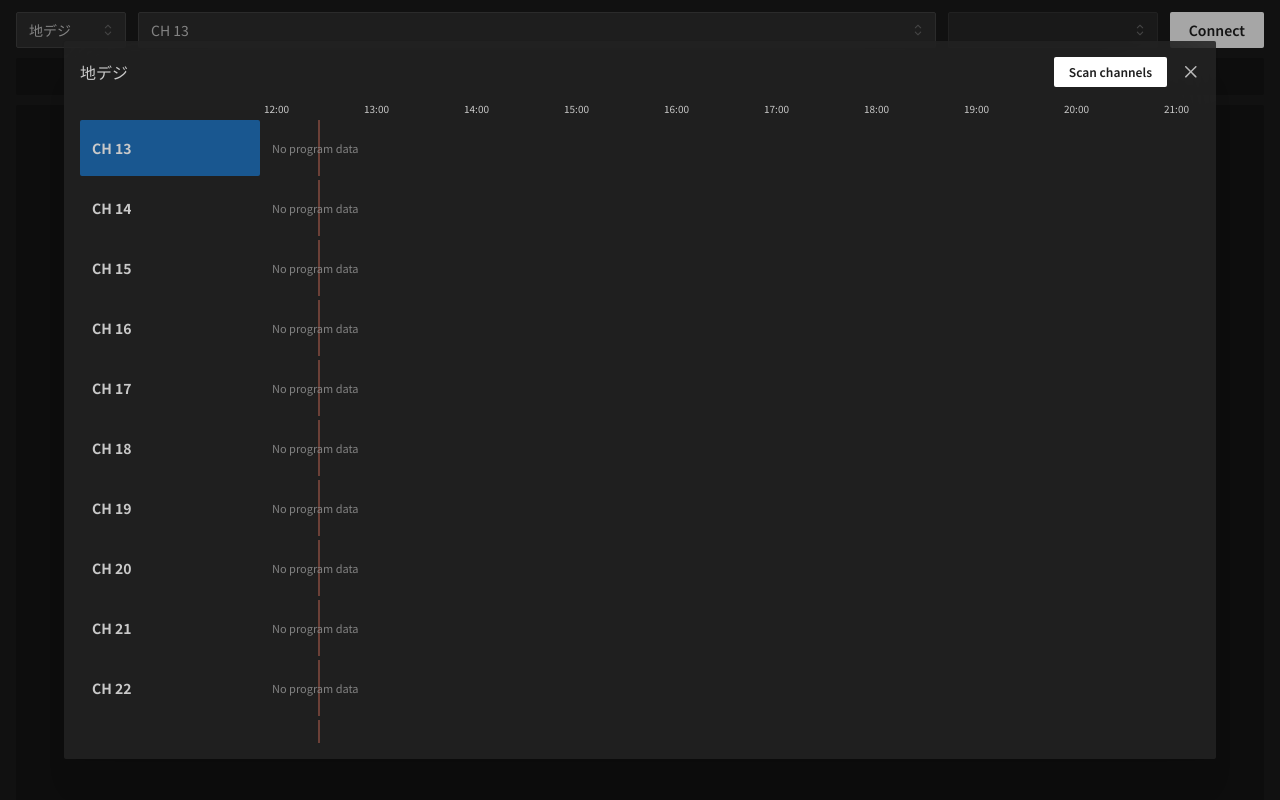
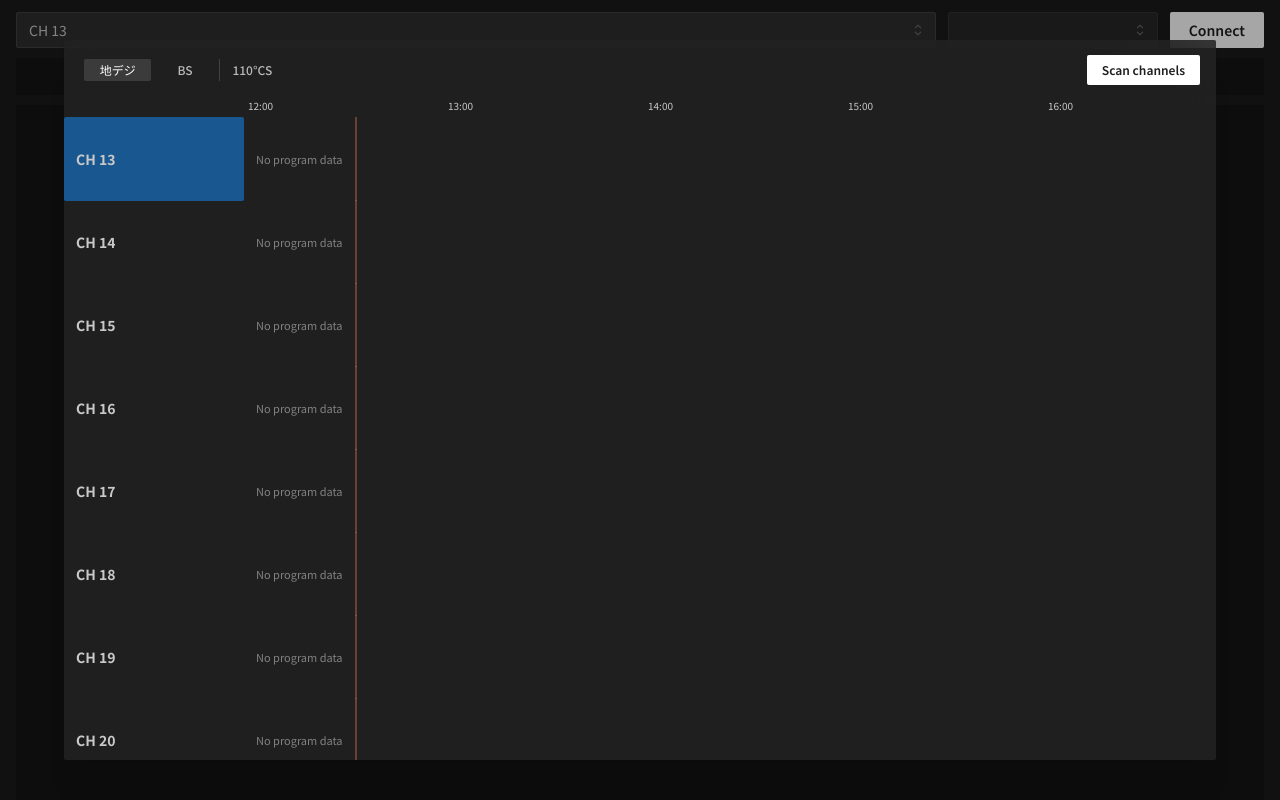
Before and after one commit to e04/px4-web, a React (Vite) app: page / in a window 1280 px wide. Both pictures are taken after a click on the button "Physical channel". Shown: the top 800 px of the page. Built offline with nearby package versions, Linux system fonts and the light colour scheme.

Commit message:
Move band switching into the channel guide
The guide now carries the 地デジ/BS/CS switch; browsing a band only changes
the list, and Scan targets the band on screen. Wider, taller rows with no
modal padding, and only the list scrolls.

```diff
--- a/src/app/App.tsx
+++ b/src/app/App.tsx
@@ -60,7 +60,6 @@ export default function App() {
         )}
         <TunerBar
           band={session.band}
-          onBand={session.changeBand}
           channel={session.channel}
           channelOptions={session.channelOptions}
           now={session.epgNow}
@@ -74,7 +73,7 @@ export default function App() {
           onChannel={(value) => void session.changeChannel(value)}
           onService={(value) => void session.changeService(value)}
           onConnect={() => void session.connect()}
-          onScan={() => void session.runScan()}
+          onScan={(band) => void session.runScan(band)}
         />
         <ScanModal
           scanning={session.scanning}
--- a/src/app/components/ChannelGuide.tsx
+++ b/src/app/components/ChannelGuide.tsx
@@ -1,31 +1,46 @@
-import { useEffect, useMemo, useRef } from 'react';
-import { Box, Button, Group, Modal, Stack, Text, UnstyledButton } from '@mantine/core';
+import { useEffect, useMemo, useRef, useState } from 'react';
+import { Box, Button, Modal, SegmentedControl, Stack, Text, UnstyledButton } from '@mantine/core';
+import type { Broadcast } from '../../channels';
 import { timelineEvents } from '../../epg';
 import type { ChannelOption } from '../hooks/useReceiverSession';
-import { TIMELINE_WIDTH, TimelineHours, TimelineTrack, timelineStart } from './ProgramTimeline';
+import { TimelineHours, TimelineTrack, timelineStart } from './ProgramTimeline';
 
 const STATION_WIDTH = 180;
-const ROW_HEIGHT = 56;
+const ROW_HEIGHT = 84;
 const ROW_GAP = 4;
+// Rows touch and overlap by the 1px program border so it is not drawn twice.
+const ROW_OVERLAP = -1;
 const HOURS_HEIGHT = 13;
+const HOUR_WIDTH = 200;
+// Only programs near the viewport are rendered; the window moves in these steps
+// so scrolling re-renders rarely.
+const CULL_STEP = 512;
+
+const NO_EVENTS: ReturnType<typeof timelineEvents> = [];
+
+const BANDS: { value: Broadcast; label: string }[] = [
+  { value: 'T', label: '地デジ' },
+  { value: 'BS', label: 'BS' },
+  { value: 'CS', label: '110°CS' },
+];
 
 interface ChannelGuideProps {
   opened: boolean;
   onClose: () => void;
-  bandLabel: string;
+  band: Broadcast;
   channel: string;
   channelOptions: ChannelOption[];
   now: number;
   busy: boolean;
   scanning: boolean;
   onChannel: (value: string) => void;
-  onScan: () => void;
+  onScan: (band: Broadcast) => void;
 }
 
 export function ChannelGuide({
   opened,
   onClose,
-  bandLabel,
+  band,
   channel,
   channelOptions,
   now,
@@ -34,16 +49,27 @@ export function ChannelGuide({
   onChannel,
   onScan,
 }: ChannelGuideProps) {
+  // Browsing another band only changes the list; tuning waits for a station click.
+  const [viewBand, setViewBand] = useState(band);
+  useEffect(() => {
+    if (opened) setViewBand(band);
+  }, [opened, band]);
   const firstHour = timelineStart(now);
   const rows = useMemo(
     () =>
-      channelOptions.map((option) => ({
+      channelOptions
+        .filter((option) => option.band === viewBand)
+        .map((option) => ({
           option,
-        events: timelineEvents(option.schedule, now, firstHour),
+          events: timelineEvents(option.schedule, now, firstHour, HOUR_WIDTH),
         })),
-    [channelOptions, now, firstHour],
+    [channelOptions, viewBand, now, firstHour],
   );
   const selectedRef = useRef<HTMLButtonElement>(null);
+  const [cullX, setCullX] = useState(0);
+  const [cullY, setCullY] = useState(0);
+  const rangeX = [(cullX - 1) * CULL_STEP, (cullX + 2) * CULL_STEP + window.innerWidth] as const;
+  const rangeY = [(cullY - 1) * CULL_STEP, (cullY + 2) * CULL_STEP + window.innerHeight];
 
   useEffect(() => {
     if (opened)
@@ -60,48 +86,56 @@ export function ChannelGuide({
       opened={opened}
       onClose={onClose}
       size="min(1400px, calc(100vw - 32px))"
+      padding={0}
       centered
-      classNames={{ content: 'channel-guide', header: 'channel-guide-header' }}
+      classNames={{
+        content: 'channel-guide',
+        header: 'channel-guide-header',
+        body: 'channel-guide-body',
+      }}
     >
       <Modal.Overlay backgroundOpacity={0.35} />
       <Modal.Content>
         <Modal.Header>
-          <Modal.Title fw={700}>{bandLabel}</Modal.Title>
-          <Group gap="xs">
+          <SegmentedControl
+            aria-label="Broadcast"
+            size="xs"
+            fullWidth
+            w={210}
+            ml={16}
+            data={BANDS}
+            value={viewBand}
+            onChange={(value) => setViewBand(value as Broadcast)}
+          />
           <Button
+            mr={16}
             size="xs"
             color="dark"
             variant="white"
             disabled={busy || scanning}
             onClick={() => {
               onClose();
-                onScan();
+              onScan(viewBand);
             }}
           >
             Scan channels
           </Button>
-            <Modal.CloseButton />
-          </Group>
         </Modal.Header>
         <Modal.Body>
           <Box
             className="program-schedule"
-            mah="calc(100dvh - 160px)"
-            style={{ overflowY: 'auto' }}
+            style={{ flex: 1, minHeight: 0, overflowY: 'auto' }}
             aria-label="Channel guide"
+            onScroll={(event) => setCullY(Math.floor(event.currentTarget.scrollTop / CULL_STEP))}
           >
             <Box style={{ display: 'flex' }}>
-              <Stack
-                gap={ROW_GAP}
-                w={STATION_WIDTH}
-                pt={HOURS_HEIGHT + ROW_GAP}
-                style={{ flex: 'none' }}
-              >
-                {rows.map(({ option }) => {
+              <Stack gap={0} w={STATION_WIDTH} pt={HOURS_HEIGHT + ROW_GAP} style={{ flex: 'none' }}>
+                {rows.map(({ option }, index) => {
                   const selected = option.value === channel;
                   return (
                     <UnstyledButton
                       key={option.value}
+                      mt={index ? ROW_OVERLAP : 0}
                       ref={selected ? selectedRef : undefined}
                       className="channel-guide-station"
                       data-selected={selected || undefined}
@@ -127,24 +161,33 @@ export function ChannelGuide({
                 className="program-schedule"
                 ml={ROW_GAP}
                 style={{ flex: 1, minWidth: 0, overflowX: 'auto' }}
+                onScroll={(event) =>
+                  setCullX(Math.floor(event.currentTarget.scrollLeft / CULL_STEP))
+                }
               >
-                <Stack gap={ROW_GAP} w={TIMELINE_WIDTH}>
-                  <Box h={HOURS_HEIGHT}>
-                    <TimelineHours firstHour={firstHour} />
+                <Stack gap={0} w={24 * HOUR_WIDTH}>
+                  <Box h={HOURS_HEIGHT} mb={ROW_GAP}>
+                    <TimelineHours firstHour={firstHour} hourWidth={HOUR_WIDTH} />
                   </Box>
-                  {rows.map(({ option, events }) => (
+                  {rows.map(({ option, events }, index) => {
+                    const top = HOURS_HEIGHT + ROW_GAP + index * (ROW_HEIGHT + ROW_OVERLAP);
+                    const shown = top + ROW_HEIGHT > rangeY[0] && top < rangeY[1];
+                    return (
                       <Box
                         key={option.value}
+                        mt={index ? ROW_OVERLAP : 0}
                         pos="relative"
                         style={{ cursor: busy ? undefined : 'pointer' }}
                         onClick={() => !busy && select(option.value)}
                       >
                         <TimelineTrack
-                        events={events}
+                          events={shown ? events : NO_EVENTS}
+                          range={rangeX}
                           firstHour={firstHour}
                           now={now}
                           height={ROW_HEIGHT}
-                        descriptionLines={2}
+                          hourWidth={HOUR_WIDTH}
+                          descriptionLines={4}
                         />
                         {events.length === 0 && (
                           <Text
@@ -159,7 +202,8 @@ export function ChannelGuide({
                           </Text>
                         )}
                       </Box>
-                  ))}
+                    );
+                  })}
                 </Stack>
               </Box>
             </Box>
--- a/src/app/components/ProgramTimeline.tsx
+++ b/src/app/components/ProgramTimeline.tsx
@@ -1,10 +1,12 @@
-import { memo } from 'react';
+import { memo, useState } from 'react';
+import type { ProgramEvent } from '../../transport/program-info';
 import { Box, Stack, Text, Tooltip } from '@mantine/core';
 import type { timelineEvents } from '../../epg';
 import { schedule } from '../format';
 
-/** Timeline scale: 100 px per hour over 24 hours. */
-export const TIMELINE_WIDTH = 2400;
+/** Default timeline scale: 100 px per hour over 24 hours. */
+export const HOUR_WIDTH = 100;
+export const TIMELINE_WIDTH = 24 * HOUR_WIDTH;
 
 const timelineClock = new Intl.DateTimeFormat('ja-JP', {
   timeZone: 'Asia/Tokyo',
@@ -16,7 +18,13 @@ export function timelineStart(now: number) {
   return Math.floor(now / 3600000) * 3600000;
 }
 
-export function TimelineHours({ firstHour }: { firstHour: number }) {
+export function TimelineHours({
+  firstHour,
+  hourWidth = HOUR_WIDTH,
+}: {
+  firstHour: number;
+  hourWidth?: number;
+}) {
   return (
     <Box pos="relative" h={12} mb={1} style={{ overflow: 'hidden' }}>
       {Array.from({ length: 24 }, (_, index) => firstHour + index * 3600000).map((hour) => (
@@ -25,7 +33,7 @@ export function TimelineHours({ firstHour }: { firstHour: number }) {
           pos="absolute"
           size="10px"
           lh="12px"
-          style={{ left: (hour - firstHour) / 36000, whiteSpace: 'nowrap' }}
+          style={{ left: ((hour - firstHour) / 3600000) * hourWidth, whiteSpace: 'nowrap' }}
         >
           {timelineClock.format(hour)}
         </Text>
@@ -39,7 +47,10 @@ interface TimelineTrackProps {
   firstHour: number;
   now: number;
   height: number;
+  hourWidth?: number;
   descriptionLines?: number;
+  /** Horizontal pixel range to render; programs outside it are skipped. */
+  range?: readonly [number, number];
 }
 
 export const TimelineTrack = memo(function TimelineTrack({
@@ -47,10 +58,37 @@ export const TimelineTrack = memo(function TimelineTrack({
   firstHour,
   now,
   height,
+  hourWidth = HOUR_WIDTH,
   descriptionLines = 6,
+  range,
 }: TimelineTrackProps) {
+  // One tooltip per track, mounted only while a program is hovered or focused:
+  // a Tooltip per program costs hundreds of ms when a full guide mounts.
+  const [active, setActive] = useState<{ target: HTMLElement; event: ProgramEvent } | null>(null);
+  const hide = () => setActive(null);
   return (
     <Box pos="relative" h={height}>
+      {active && (
+        <Tooltip
+          opened
+          target={active.target}
+          multiline
+          w={300}
+          label={
+            <Stack gap={2}>
+              <Text size="xs" fw={700}>
+                {active.event.title || '—'}
+              </Text>
+              <Text size="xs">{schedule(active.event)}</Text>
+              {active.event.description && (
+                <Text size="xs" style={{ whiteSpace: 'pre-wrap' }}>
+                  {active.event.description}
+                </Text>
+              )}
+            </Stack>
+          }
+        />
+      )}
       {events.length > 0 && events[0]!.left > 0.5 && (
         <Box
           pos="absolute"
@@ -66,69 +104,47 @@ export const TimelineTrack = memo(function TimelineTrack({
           }}
         />
       )}
-      {events.map(({ event, left, width }, index) => (
-        <Tooltip
-          key={`${event.id}:${event.start}`}
-          multiline
-          w={300}
-          label={
-            <Stack gap={2}>
-              <Text size="xs" fw={700}>
-                {event.title || '—'}
-              </Text>
-              <Text size="xs">{schedule(event)}</Text>
-              {event.description && (
-                <Text size="xs" style={{ whiteSpace: 'pre-wrap' }}>
-                  {event.description}
-                </Text>
-              )}
-            </Stack>
-          }
-        >
-          <Box
-            pos="absolute"
-            top={0}
-            h="100%"
-            p={2}
+      {/* Plain elements: a guide renders hundreds of these at once. */}
+      {events.map(({ event, left, width }, index) =>
+        range && (left + width < range[0] || left > range[1]) ? null : (
+          <div
+            key={`${event.id}:${event.start}`}
+            className="timeline-event"
             tabIndex={0}
+            onMouseEnter={(e) => setActive({ target: e.currentTarget, event })}
+            onFocus={(e) => setActive({ target: e.currentTarget, event })}
+            onMouseLeave={hide}
+            onBlur={hide}
             style={{
               left,
               width,
-              overflow: 'hidden',
-              border: '1px solid var(--mantine-color-dark-4)',
               borderLeft:
                 (index === 0 && left > 0.5) ||
                 (index > 0 &&
                   Math.abs(left - (events[index - 1]!.left + events[index - 1]!.width)) < 0.5)
                   ? 'none'
                   : undefined,
-              fontSize: 11,
             }}
           >
-            <Text size="11px" lh={1.2} lineClamp={2} style={{ overflowWrap: 'anywhere' }}>
-              {event.title || '—'}
-            </Text>
+            <div className="timeline-event-title">{event.title || '—'}</div>
             {event.description && descriptionLines > 0 && (
-              <Text
-                size="10px"
-                c="gray.5"
-                lh={1.2}
-                lineClamp={descriptionLines}
-                style={{ whiteSpace: 'pre-wrap', overflowWrap: 'anywhere' }}
+              <div
+                className="timeline-event-description"
+                style={{ WebkitLineClamp: descriptionLines }}
               >
                 {event.description}
-              </Text>
+              </div>
             )}
-          </Box>
-        </Tooltip>
-      ))}
+          </div>
+        ),
+      )}
       <Box
         pos="absolute"
         top={0}
         h="100%"
         w={2}
         style={{
-          left: (now - firstHour) / 36000,
+          left: ((now - firstHour) / 3600000) * hourWidth,
           background: 'rgba(185, 99, 80, 0.5)',
           pointerEvents: 'none',
         }}
--- a/src/app/components/TunerBar.tsx
+++ b/src/app/components/TunerBar.tsx
@@ -1,18 +1,12 @@
 import { useState } from 'react';
 import { Button, Combobox, Group, Input, Select, Text } from '@mantine/core';
+import type { Broadcast } from '../../channels';
 import type { TransportSnapshot } from '../../transport/pipeline';
 import type { ChannelOption } from '../hooks/useReceiverSession';
 import { ChannelGuide } from './ChannelGuide';
 
-const BANDS = [
-  { value: 'T', label: '地デジ' },
-  { value: 'BS', label: 'BS' },
-  { value: 'CS', label: '110°CS' },
-];
-
 interface TunerBarProps {
-  band: string;
-  onBand: (value: string | null) => void;
+  band: Broadcast;
   channel: string;
   channelOptions: ChannelOption[];
   now: number;
@@ -26,12 +20,11 @@ interface TunerBarProps {
   onChannel: (value: string) => void;
   onService: (value: string | null) => void;
   onConnect: () => void;
-  onScan: () => void;
+  onScan: (band: Broadcast) => void;
 }
 
 export function TunerBar({
   band,
-  onBand,
   channel,
   channelOptions,
   now,
@@ -51,15 +44,6 @@ export function TunerBar({
   const selected = channelOptions.find((item) => item.value === channel);
   return (
     <Group align="end" gap="sm">
-      <Select
-        aria-label="Broadcast"
-        value={band}
-        onChange={onBand}
-        data={BANDS}
-        allowDeselect={false}
-        disabled={busy}
-        w={110}
-      />
       <Input
         component="button"
         type="button"
@@ -80,7 +64,7 @@ export function TunerBar({
       <ChannelGuide
         opened={guideOpened && !scanning}
         onClose={() => setGuideOpened(false)}
-        bandLabel={BANDS.find((item) => item.value === band)?.label ?? band}
+        band={band}
         channel={channel}
         channelOptions={channelOptions}
         now={now}
--- a/src/app/global.css
+++ b/src/app/global.css
@@ -36,6 +36,35 @@ body {
 .program-schedule::-webkit-scrollbar-thumb {
   background: var(--mantine-color-dark-4);
   border-radius: 5px;
+}
+
+.timeline-event {
+  position: absolute;
+  top: 0;
+  height: 100%;
+  padding: 2px;
+  overflow: hidden;
+  border: 1px solid var(--mantine-color-dark-4);
+  font-size: 11px;
+}
+
+.timeline-event-title,
+.timeline-event-description {
+  display: -webkit-box;
+  overflow: hidden;
+  overflow-wrap: anywhere;
+  line-height: 1.2;
+  -webkit-box-orient: vertical;
+}
+
+.timeline-event-title {
+  -webkit-line-clamp: 2;
+}
+
+.timeline-event-description {
+  color: var(--mantine-color-gray-5);
+  font-size: 10px;
+  white-space: pre-wrap;
 }
 
 .television-canvas {
@@ -104,6 +133,26 @@ body {
   background-color: transparent;
 }
 
+/* Only the guide list scrolls; the modal itself stays within the viewport. */
+.channel-guide {
+  display: flex;
+  flex-direction: column;
+  overflow: hidden;
+}
+
+.channel-guide-body {
+  display: flex;
+  flex: 1;
+  flex-direction: column;
+  min-height: 0;
+}
+
+.channel-guide-sticky {
+  background-color: color-mix(in srgb, var(--mantine-color-body) 92%, transparent);
+  backdrop-filter: blur(38px) saturate(1.6);
+  -webkit-backdrop-filter: blur(38px) saturate(1.6);
+}
+
 .channel-guide-station {
   display: flex;
   flex-direction: column;
--- a/src/app/hooks/useReceiverSession.ts
+++ b/src/app/hooks/useReceiverSession.ts
@@ -74,7 +74,8 @@ export function useReceiverSession({
   const [epgNow, setEpgNow] = useState(Date.now());
   const channelOptions = useMemo(
     () =>
-      visibleChannels(scan, band).map((item) => {
+      (['T', 'BS', 'CS'] as const).flatMap((optionBand) =>
+        visibleChannels(scan, optionBand).map((item) => {
           const entry = scan[String(item)];
           const epg = channelEpg[String(item)];
           const serviceIds = entry?.services.map((service) => service.serviceId) ?? [];
@@ -88,9 +89,11 @@ export function useReceiverSession({
             program: event?.title ?? '',
             // The guide row follows the first service that has any EPG.
             schedule: epg?.[serviceIds.find((id) => epg[id]?.length) ?? -1] ?? [],
+            band: optionBand,
           };
         }),
-    [scan, band, channelEpg, epgNow],
+      ),
+    [scan, channelEpg, epgNow],
   );
   const [transport, setTransport] = useState<TransportSnapshot>();
   const [programs, setPrograms] = useState<TransportSnapshot['programs']>();
@@ -366,7 +369,7 @@ export function useReceiverSession({
       // BS/CS always have built-in defaults, so only terrestrial auto-scans.
       if (hydratedRef.current && !channelsFor(band).some((item) => scan[String(item)])) {
         addLog('No scan data — starting channel scan');
-        await runScan(true);
+        await runScan(band, true);
         return;
       }
       const result = await session.receiver.tune(channel);
@@ -479,18 +482,11 @@ export function useReceiverSession({
     setStatus('Cancelling scan…');
   };
 
-  const changeBand = (value: string | null) => {
-    if (!value || busy || !['T', 'BS', 'CS'].includes(value)) return;
-    const channels = visibleChannels(scan, value as Broadcast);
-    const first = channels.find((item) => scan[String(item)]?.locked) ?? channels[0];
-    void changeChannel(String(first ?? channelsFor(value as Broadcast)[0]));
-  };
-
-  // Scan the selected broadcast band, persisting station names for channel labels.
+  // Scan a broadcast band (the tuned one by default), persisting station names for channel labels.
   // Works on the live session or connects first when disconnected.
-  const runScan = async (fromConnect = false) => {
+  const runScan = async (scanBand: Broadcast = band, fromConnect = false) => {
     if (scanning || (busy && !fromConnect)) return;
-    const scanChannelsForBand = channelsFor(band);
+    const scanChannelsForBand = channelsFor(scanBand);
     scanAbortRef.current = false;
     setScanCancelling(false);
     const controller = new AbortController();
@@ -516,7 +512,9 @@ export function useReceiverSession({
       if (!session || current !== session) return;
       // Stay on a visible channel: fall back to the first receivable one when
       // the previous channel turned out unreceivable.
-      const fallback = visibleChannels(results, band).find((item) => results[String(item)]?.locked);
+      const fallback = visibleChannels(results, scanBand).find(
+        (item) => results[String(item)]?.locked,
+      );
       const target =
         results[priorChannel]?.locked || !results[priorChannel]
           ? priorChannel
@@ -633,7 +631,6 @@ export function useReceiverSession({
     scan,
     channel,
     band,
-    changeBand,
     service,
     services,
     channelOptions,
--- a/src/epg.ts
+++ b/src/epg.ts
@@ -23,7 +23,8 @@ function collapseEvents(events: Iterable<ProgramEvent | null | undefined>): Prog
 
 const overlaps = (a: ProgramEvent, b: ProgramEvent) => a.start! < b.end! && b.start! < a.end!;
 
-export function timelineEvents(events: (ProgramEvent | null)[], now: number, start = now) {
+export function timelineEvents(events: (ProgramEvent | null)[], now: number, start = now, hourWidth = 100) {
+  const msPerPx = 3600000 / hourWidth;
   const end = start + 24 * 3600000;
   return collapseEvents(
     events.filter(
@@ -34,8 +35,8 @@ export function timelineEvents(events: (ProgramEvent | null)[], now: number, sta
     .sort((a, b) => a.start! - b.start!)
     .map((event) => ({
       event,
-      left: (Math.max(event.start!, start) - start) / 36000,
-      width: (Math.min(event.end!, end) - Math.max(event.start!, start)) / 36000,
+      left: (Math.max(event.start!, start) - start) / msPerPx,
+      width: (Math.min(event.end!, end) - Math.max(event.start!, start)) / msPerPx,
     }));
 }
 export function currentChannelProgram(epg: EpgMap | undefined, serviceIds: number[], now: number): ProgramEvent | undefined {
```
Lines whose indentation alone changed are shown as unchanged.
